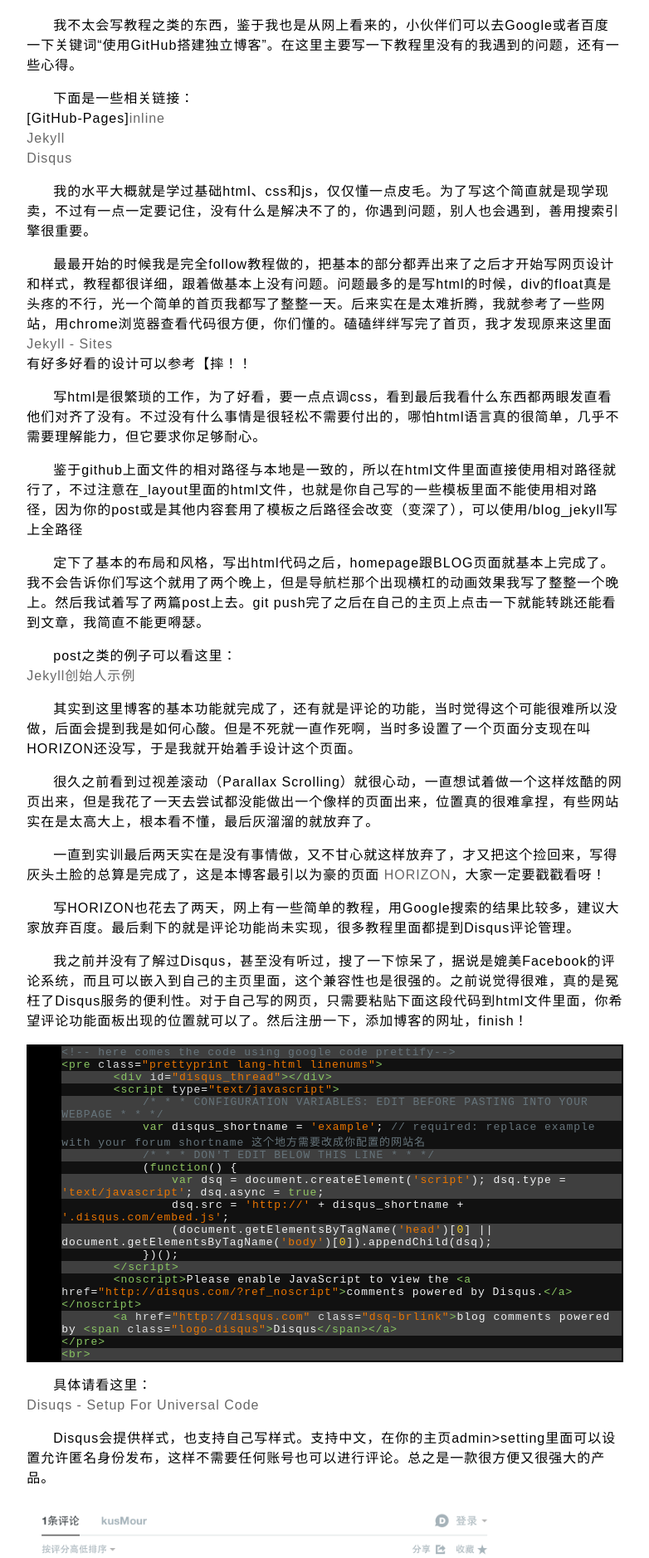
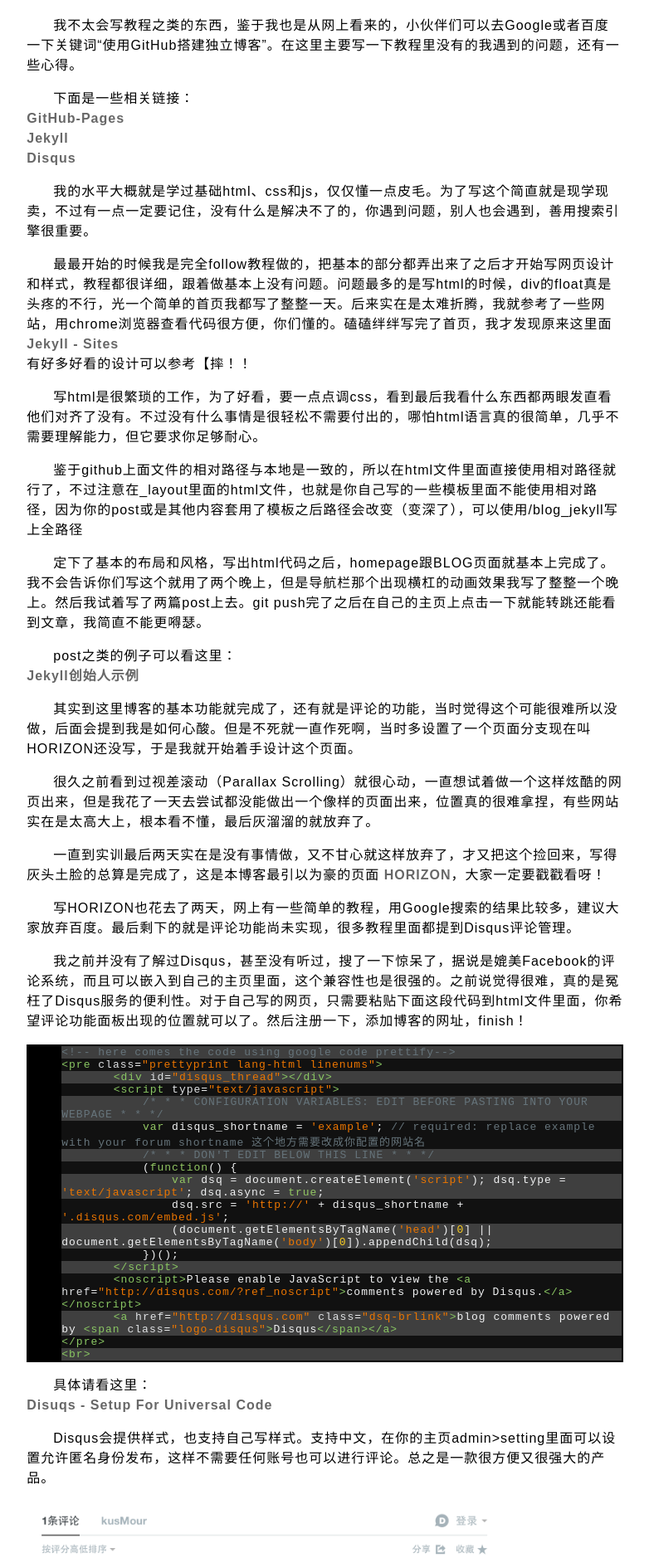
Before and after one commit to kusmour/blog_jekyll, a Jekyll site: the page built from _posts/2014-08-16-testdajianboke.md, in a window 1280 px wide. Shown: the part 447-2325 px from the top of the page at 83% size, without its empty margins (357-1139 px from the left). Built offline with Jekyll 4.4.1, drawn with Linux system fonts in a browser that asks for light colours; some web fonts are replaced; comment, search, counter and statistics services are not loaded.

Commit message:
test md with new post

```diff
--- a/_posts/2014-08-16-testdajianboke.md
+++ b/_posts/2014-08-16-testdajianboke.md
@@ -11,7 +11,7 @@
 我不太会写教程之类的东西，鉴于我也是从网上看来的，小伙伴们可以去Google或者百度一下关键词“使用GitHub搭建独立博客”。在这里主要写一下教程里没有的我遇到的问题，还有一些心得。
 
 下面是一些相关链接：
-[GitHub-Pages][inline](https://pages.github.com/)
+[GitHub-Pages](https://pages.github.com/)
 <a href = "http://jekyllrb.com/" class = "inline">Jekyll</a>
 <a href = "https://disqus.com/" class = "inline">Disqus</a>
 
--- a/style/article_page.css
+++ b/style/article_page.css
@@ -53,6 +53,6 @@
 	padding-left: 30px;
 }
 
-#inline {
+p>a {
 	font-weight: bold;
 }
```
